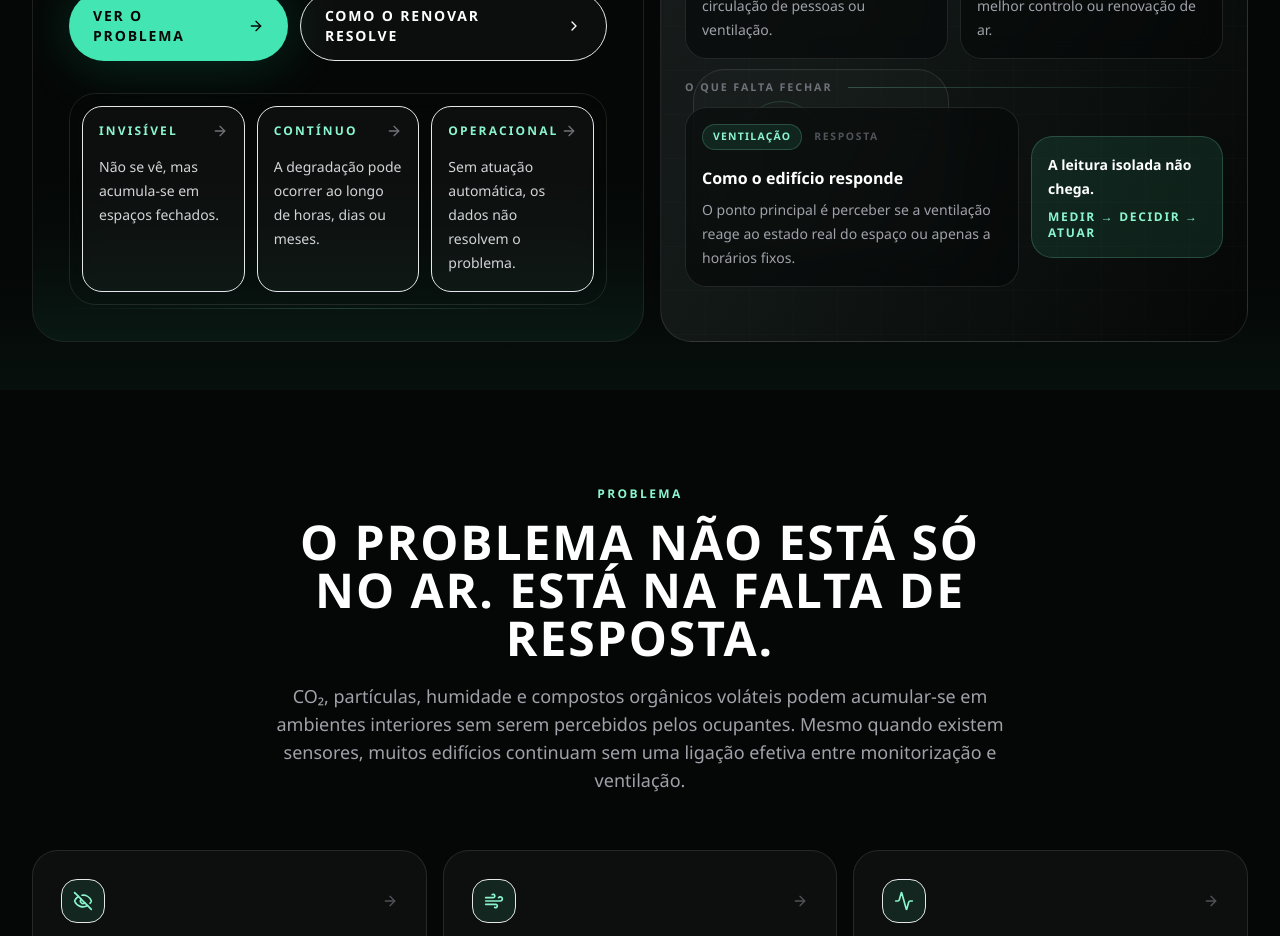
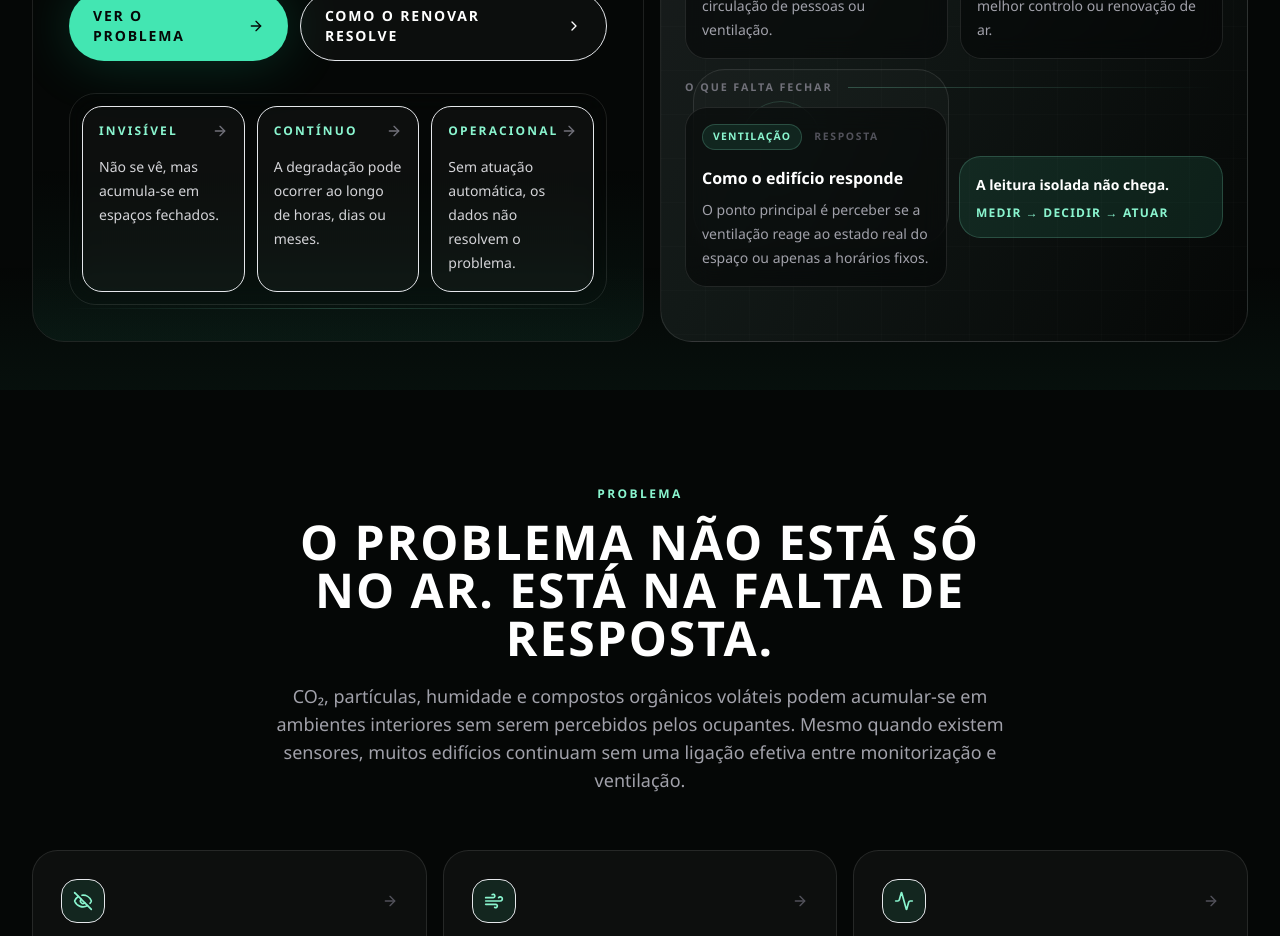
Before and after one commit to Stardust-Systems-Lda/Website, a React (Vite) app: page / in a window 1280 px wide. Shown: the part 800-1736 px from the top of the page. Built offline with nearby package versions, Linux system fonts and the light colour scheme.

Commit message:
Keep hero flow label on one line

```diff
--- a/src/App.tsx
+++ b/src/App.tsx
@@ -704,9 +704,9 @@ function DiagnosticPanel() {
               <p className="mt-4 text-base font-semibold text-white">{ventilationSignal.title}</p>
               <p className="mt-2 text-sm leading-6 text-zinc-400">{ventilationSignal.description}</p>
             </div>
-            <div className="rounded-[1.35rem] border border-air-300/20 bg-air-400/10 p-4 lg:w-48">
+            <div className="rounded-[1.35rem] border border-air-300/20 bg-air-400/10 p-4 lg:min-w-[16.5rem]">
               <p className="text-sm font-semibold leading-6 text-white">A leitura isolada não chega.</p>
-              <p className="mt-2 text-xs font-bold uppercase tracking-[0.14em] text-air-300">
+              <p className="mt-2 whitespace-nowrap text-[0.68rem] font-bold uppercase tracking-[0.1em] text-air-300 sm:text-xs">
                 Medir → decidir → atuar
               </p>
             </div>
```
